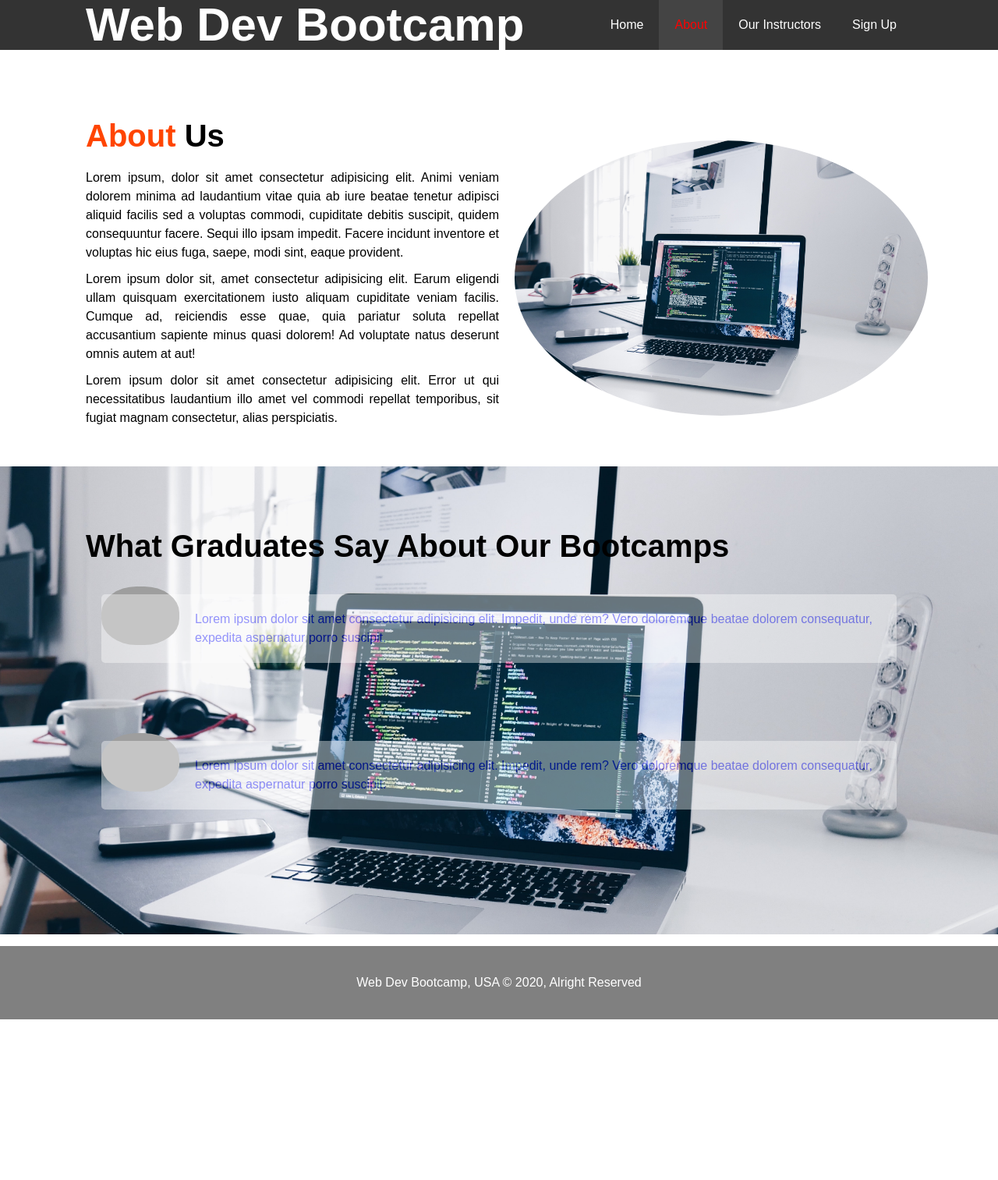
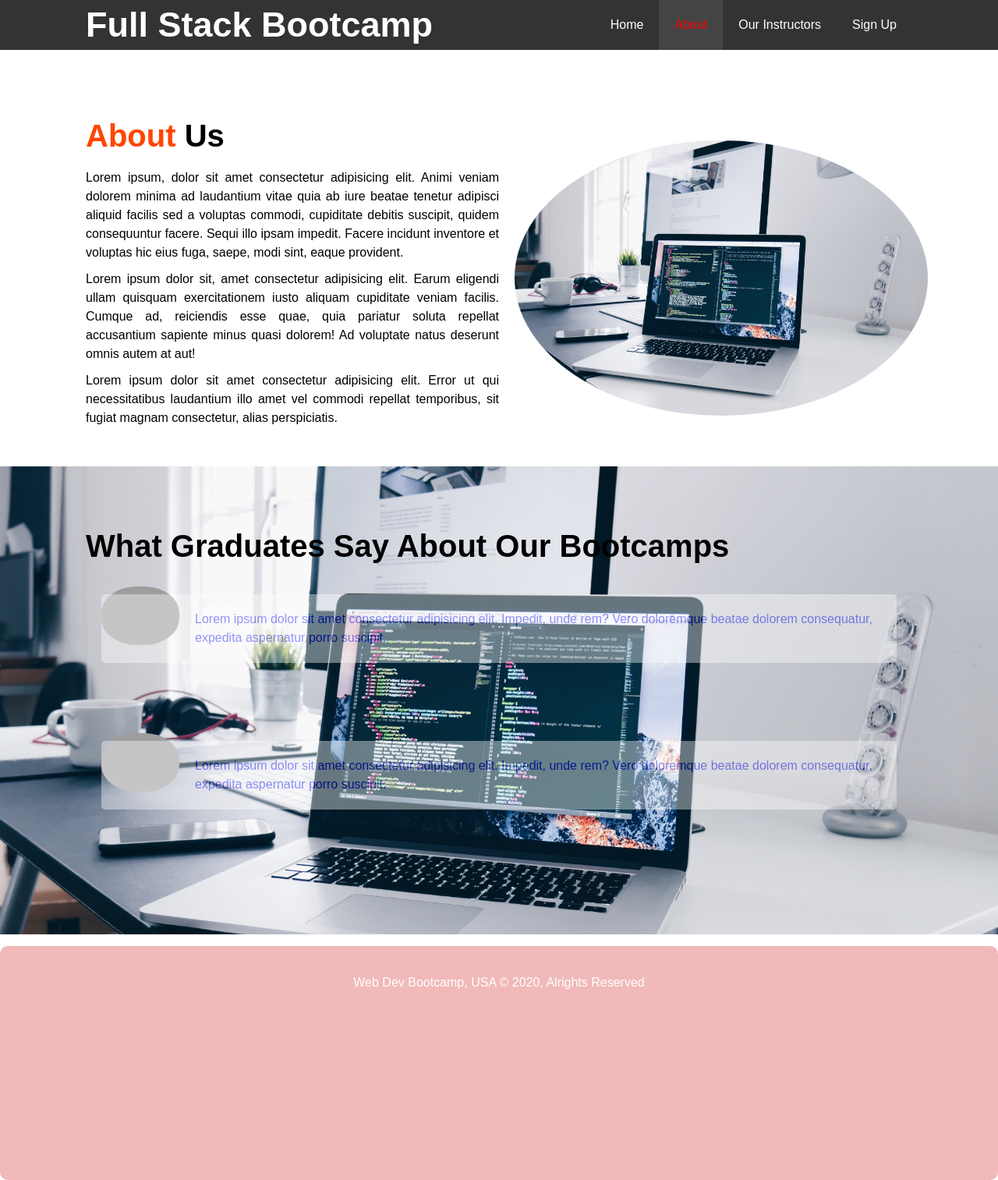
Before and after one commit to DevDesk-Queue-2/Marketing-2, a plain HTML site: page about.html in a window 1280 px wide. Shown: the whole page at 78% size. Before the commit the page ends 1307 px from the top, so only its background shows below. Drawn offline with Linux system fonts and the light colour scheme; grey boxes are pictures that could not be loaded.

Commit message:
Make some corrections

```diff
--- a/about.html
+++ b/about.html
@@ -6,14 +6,14 @@
   <meta http-equiv="X-UA-Compatible" content="ie=edge">
   <script src="https://kit.fontawesome.com/d637a441fa.js" crossorigin="anonymous"></script>
   <link rel="stylesheet" href="css/index.css">
-  <title>Marketing Website| Welcome to Lambda Web Dev Bootcamp</title>
+  <title>Marketing Website| Welcome to Web Dev Bootcamp</title>
 </head>
 <body>
 
   <header>
     <nav id="nav-bar"> <!--Navigation bar starts-->
         <div class="container">
-            <h1 class="logo"><a href="index.html">Web Dev Bootcamp</a></h1>
+            <h1 class="logo"><a href="index.html">Full Stack Bootcamp</a></h1>
             <ul>
                 <li><a href="index.html">Home</a></li>
                 <li><a class="current" href="about.html">About</a></li>
@@ -65,7 +65,7 @@
 
 <footer id="footer">
 
-  <p>Web Dev Bootcamp, USA &copy; 2020, Alright Reserved</p>
+  <p>Web Dev Bootcamp, USA &copy; 2020, Alrights Reserved</p>
 
 </footer>
 
--- a/css/index.css
+++ b/css/index.css
@@ -29,11 +29,16 @@ p {
 /* Utility classes */
 
 h1.logo {
-  font-size: 60px;
+  font-size: 45px;
   color: crimson;
 
 }
 
+h1.logo:hover {
+  font-size: 60px;
+  color: gold;
+
+}
 .container {
   margin: auto;
   max-width: 1100px;
@@ -331,9 +336,13 @@ section#about-info {
 
 }
 #footer {
+  margin-top: 10px;
   text-align: center;
-  background-color: grey;
+  background-color: rgb(241, 185, 185);
   color: #fff;
   padding: 25px;
   margin-top: 15px;
+  width: 100%;
+  height: 300px;
+  border-radius: 10px;
 }
```
Also changed, not shown: index.html (+9 -5 lines), instructors.html (+3 -3 lines), signup.html (+2 -0 lines).
